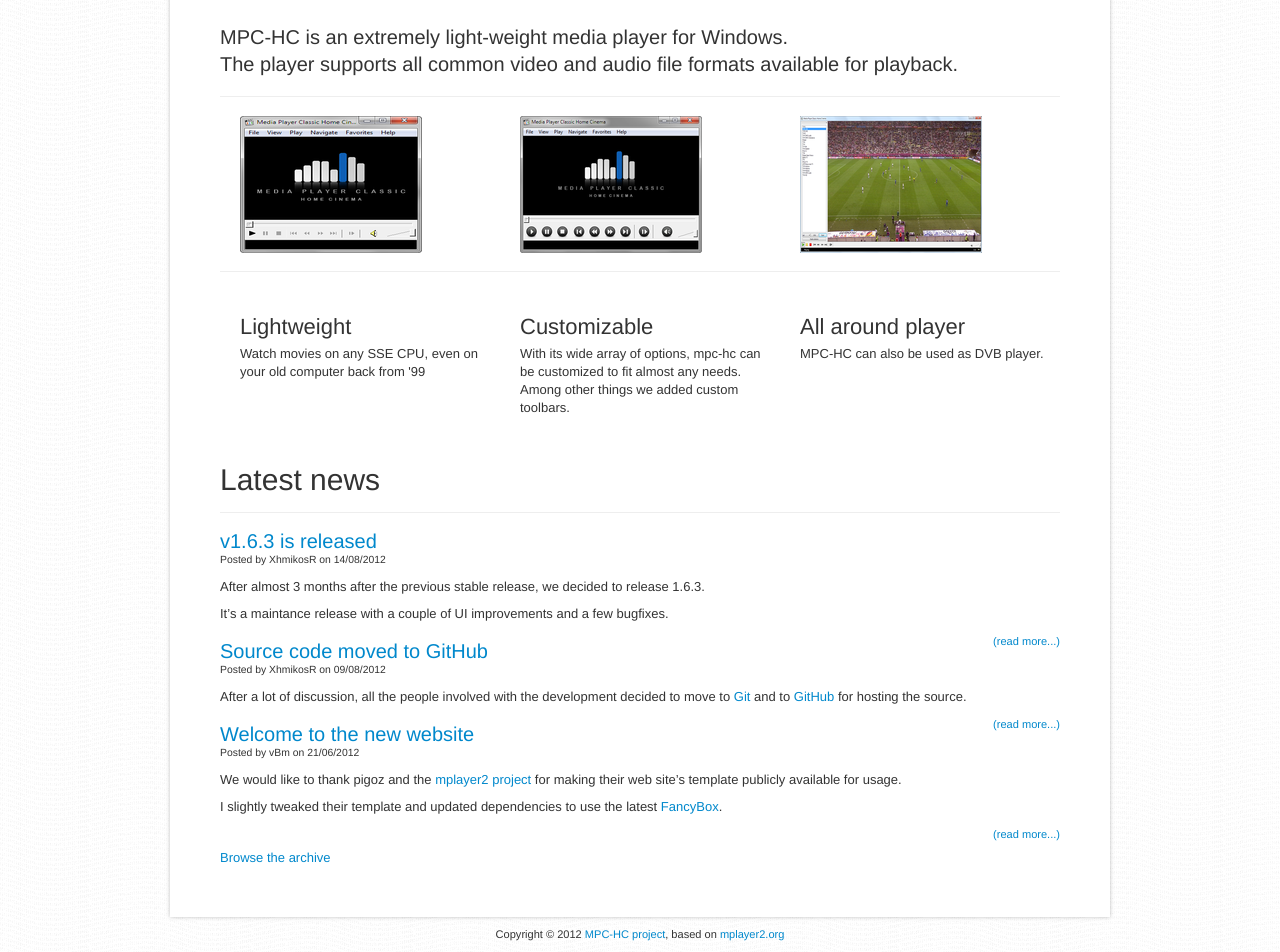
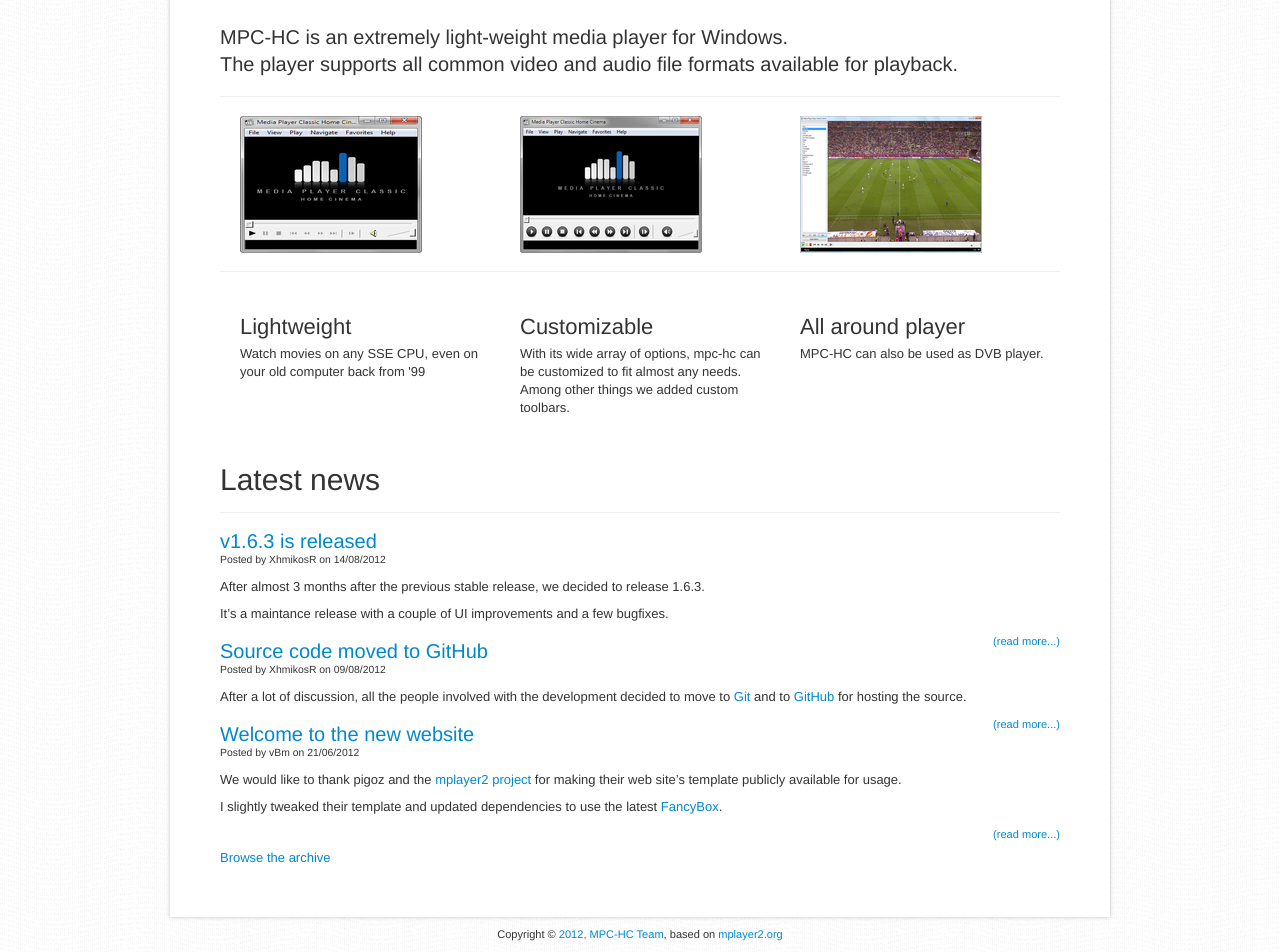
Before and after one commit to mpc-hc/mpc-hc.org, a Sphinx documentation site: the page built from source/index.rst, in a window 1280 px wide and 1058 px high. Shown: the part 106-1058 px from the top of the window. Built offline with Sphinx 7.4.7, drawn with Linux system fonts in a browser that asks for light colours; nearby versions of some CDN libraries.

Commit message:
Switch to template footer
Use copyright info via template footer instead of raw html

```diff
--- a/source/_templates/layout.html
+++ b/source/_templates/layout.html
@@ -52,8 +52,13 @@
 				{% endblock %}
 			</div>
 		</div>
-
-		<p class="copyright">Copyright &copy; 2012 <a href="{{ pathto('index') }}">MPC-HC project</a>, based on <a href="http://www.mplayer2.org/" target="_blank">mplayer2.org</a></p>
+		{%- block footer %}
+		<div class="footer">
+			{%- if show_copyright %}
+				<p class="copyright">{% trans path=pathto('index'), copyright=copyright|e %}Copyright &copy; <a href="{{ path }}">{{ copyright }}</a>, based on <a href="http://www.mplayer2.org/" target="_blank">mplayer2.org</a>{% endtrans %}</p>
+			{%- endif %}
+		</div>
+		{%- endblock %}
 		<script type="text/javascript" src="//ajax.googleapis.com/ajax/libs/jquery/1.8.0/jquery.min.js"></script>
 		<script type="text/javascript" src="{{ pathto('_static/bootstrap.min.js', 1) }}"></script>
 		<script type="text/javascript" src="{{ pathto('_static/fancybox/jquery.fancybox.pack.js', 1) }}"></script>
--- a/source/conf.py
+++ b/source/conf.py
@@ -163,7 +163,7 @@ html_show_sourcelink = False
 html_show_sphinx = False
 
 # If true, "(C) Copyright ..." is shown in the HTML footer. Default is True.
-#html_show_copyright = True
+html_show_copyright = True
 
 # If true, an OpenSearch description file will be output, and all pages will
 # contain a <link> tag referring to it.  The value of this option must be the
```
